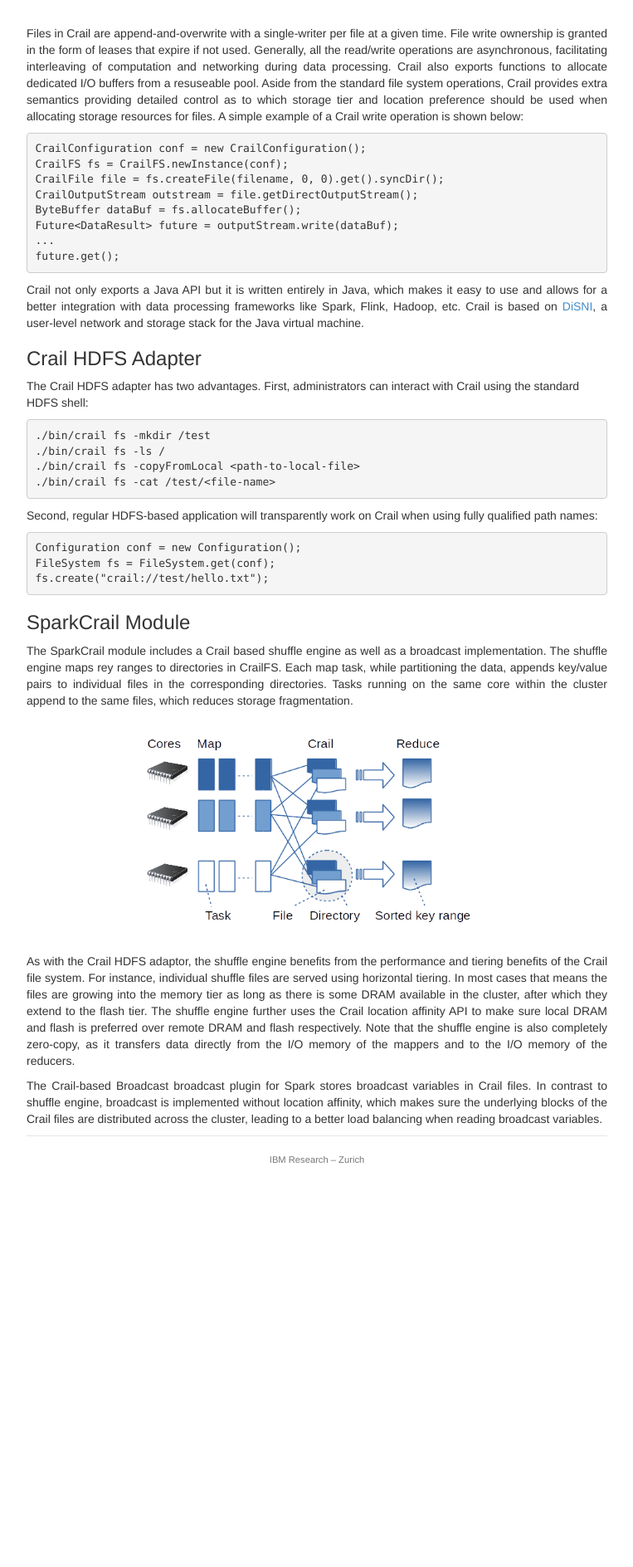
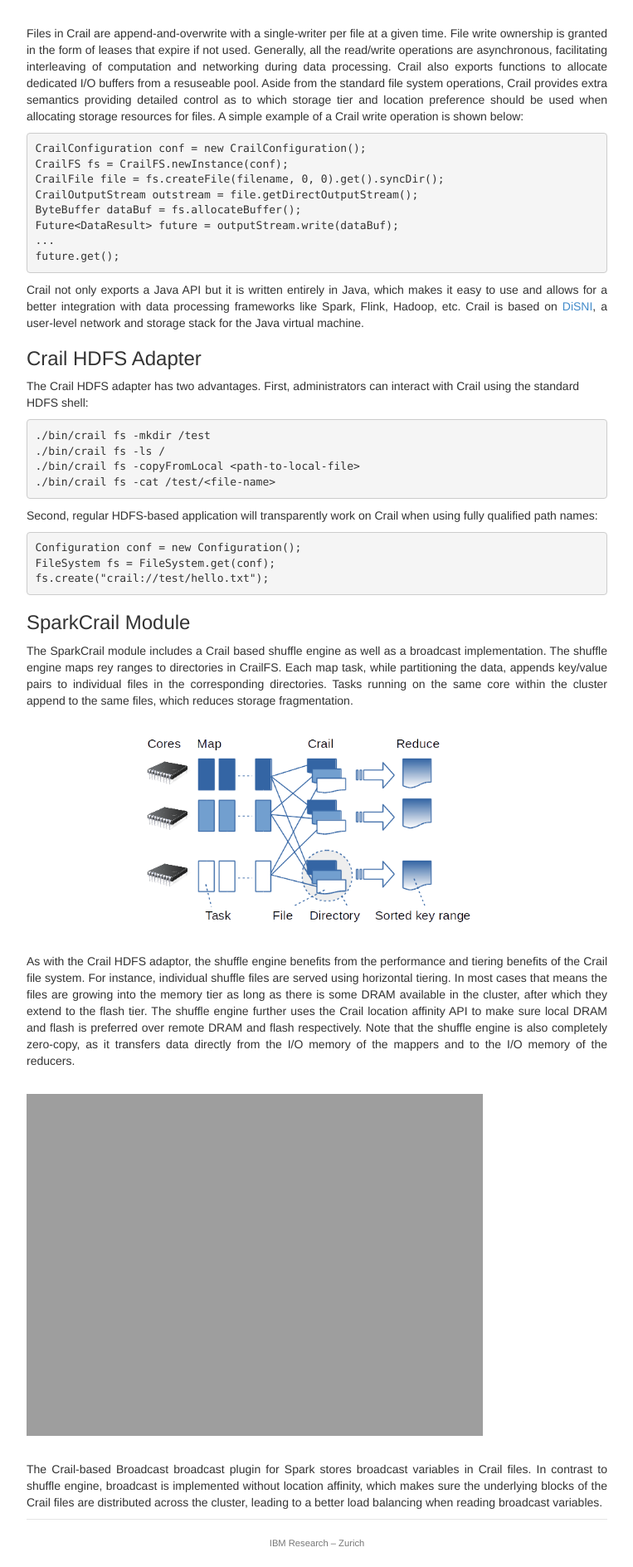
Before and after one commit to apache/incubator-crail-website, a Jekyll site: the page built from docs/index.md, in a window 1280 px wide. Shown: the part 2359-4247 px from the top of the page at 83% size, without its empty margins (258-1021 px from the left). Built offline with Jekyll 4.4.1, drawn with Linux system fonts in a browser that asks for light colours; before the commit the page ends 3785 px from its top, so only the background shows below that.

Commit message:
Update index.md

```diff
--- a/docs/index.md
+++ b/docs/index.md
@@ -117,6 +117,10 @@
 </p>
 </div>
 
+<br>
+<img src="http://crail.io/docs/serializer.png" width="550" align="middle">
+<br><br>
+
 <div style="text-align: justify">
 <p>
 The Crail-based Broadcast broadcast plugin for Spark stores broadcast variables in Crail files. In contrast to shuffle engine, broadcast is implemented without location affinity, which makes sure the underlying blocks of the Crail files are distributed across the cluster, leading to a better load balancing when reading broadcast variables.
```
